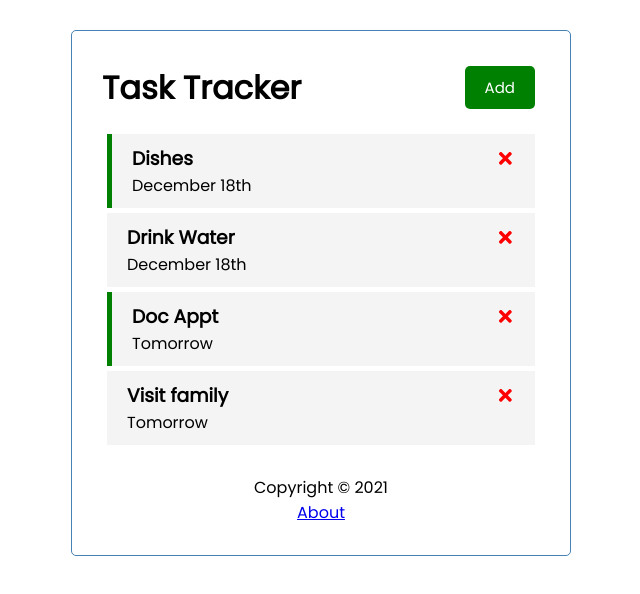
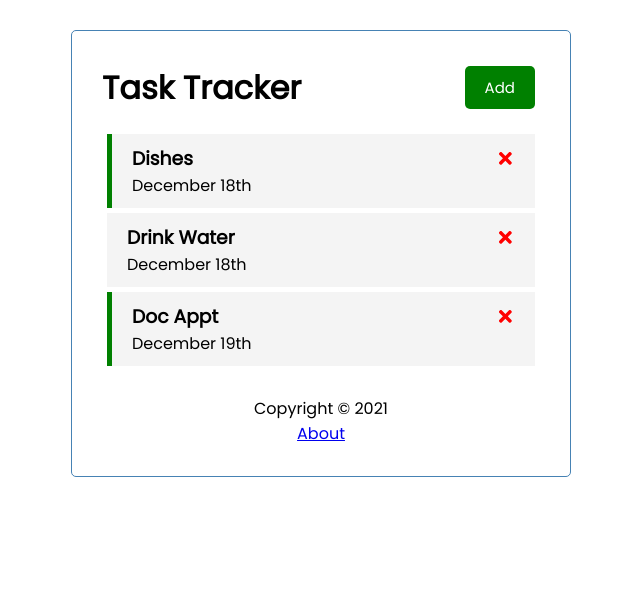
Before and after one commit to houseofsam/react-task-tracker, a React (Create React App) app: page / in a window 1280 px wide. Shown: the top 594 px of the page, without its empty margins (319-959 px from the left). Built offline with nearby package versions, Linux system fonts and the light colour scheme; data requests are answered from the project's data file.

Commit message:
Remove json server code, but still include routers

```diff
--- a/package.json
+++ b/package.json
@@ -6,7 +6,6 @@
     "@testing-library/jest-dom": "^5.16.1",
     "@testing-library/react": "^12.1.2",
     "@testing-library/user-event": "^13.5.0",
-    "json-server": "^0.17.0",
     "react": "^17.0.2",
     "react-dom": "^17.0.2",
     "react-icons": "^4.3.1",
@@ -18,8 +17,7 @@
     "start": "react-scripts start",
     "build": "react-scripts build",
     "test": "react-scripts test",
-    "eject": "react-scripts eject",
-    "server": "json-server --watch db.json --port 5000"
+    "eject": "react-scripts eject"
   },
   "eslintConfig": {
     "extends": [
--- a/src/App.js
+++ b/src/App.js
@@ -11,51 +11,29 @@ function App() {
   // Form will be dependent on this piece of state.
   const [showAddTask, setShowAddTask] = useState(false);
   // putting tasks state here so we can access it globally throughout app
-  const[tasks, setTasks] = useState([]);
-
-  useEffect(() => {
-    // async bc it will call fetchTasks which returns a promise
-    const getTasks = async() => {
-      const tasksFromServer = await fetchTasks();
-      // add it to our state
-      setTasks(tasksFromServer);
-    }
-
-    getTasks();
-  }, []);
-  // ^Add dependency array. No dependecies here, so pass in empty array
-
-  // Fetch Tasks
-  const fetchTasks = async() => {
-    // fetch returns a promise so we want to await that promise
-    const res = await fetch('http://localhost:5000/tasks');
-    const data = await res.json();
-
-    return data;
-  };
-
-
+  const[tasks, setTasks] = useState([
+    {
+      id: 1,
+      text: 'Dishes',
+      day: 'December 18th',
+      reminder: true,
+    },
+    {
+      id: 2,
+      text: 'Drink Water',
+      day: 'December 18th',
+      reminder: false,
+    },
+    {
+      id: 3,
+      text: 'Doc Appt',
+      day: 'December 19th',
+      reminder: true,
+    },
+  ])
 
   // Add task
-  const addTask = async(task) => {
-    const res = await fetch('http://localhost:5000/tasks', {
-      method: 'POST',
-      headers: {
-        'Content-type': 'application/json'
-      },
-      // convert task data being passed into function from object to JSON then send it
-      body: JSON.stringify(task)
-    });
-
-    // data that's returned is just new task that's added (as a promise)
-    const data = await res.json();
-
-    // add what we just sent to DB to the existing tasks state
-    setTasks([...tasks, data]);
-
-    /*
-    Code prior to working with backend
-
+  const addTask = (task) => {
     // Create random ID for each entry
     const id = Math.floor(Math.random() * 10000) + 1;
 
@@ -65,55 +43,29 @@ function App() {
 
     // call state function, set it as an array, copy the current tasks + and add new task to the end of array
     setTasks([...tasks, newTask])
-    */
+
   }
 
   // Delete task
-  const deleteTask = async(id) => {
-    await fetch(`http://localhost:5000/tasks/${id}`, {
-      method: 'DELETE'
-    });
+  const deleteTask = (id) => {
+    // console.log('delete', id);
 
     // set the tasks to the filtered tasks
     // essentially only include array/list values where task.id does not equal the id being passed in as an argument
     setTasks(tasks.filter((task) => task.id !== id ));
   }
 
-  // Fetch (single) Task for reminder toggle
-  const fetchTask = async(id) => {
-    // fetch returns a promise so we want to await that promise
-    const res = await fetch(`http://localhost:5000/tasks/${id}`);
-    const data = await res.json();
-
-    return data;
-  };
-
   // Toggle reminder
-  const toggleReminder = async (id) => {
-    const taskToToggle = await fetchTask(id);
-    // create var for the new (updated) task and put it in a variable BUT change its reminder boolean value
-    const updatedTask = {...taskToToggle, reminder: !taskToToggle.reminder };
-
-    const res = await fetch(`http://localhost:5000/tasks/${id}`, {
-      method: 'PUT',
-      headers: {
-        'Content-type': 'application/json'
-      },
-      body: JSON.stringify(updatedTask)
-    });
-
-    // return promise with the updated data app sent to server
-    const data = await res.json();
-
+  const toggleReminder = (id) => {
     setTasks(tasks.map((task) =>
       // if task id in the current iteration is equal to the id passed in
       // then we're going to have a specific object (modify that partiular task),
       // else just return the task (no change)
-      //*** !task.reminder to data.reminder for server update ***
-      task.id === id ? { ...task, reminder: data.reminder } : task
+      task.id === id ? { ...task, reminder: !task.reminder } : task
       // spread the task object, and for reminder, change it to opposite of what it was
-    ));
-  };
+    ))
+  }
+
 
   return (
     <Router>
```
